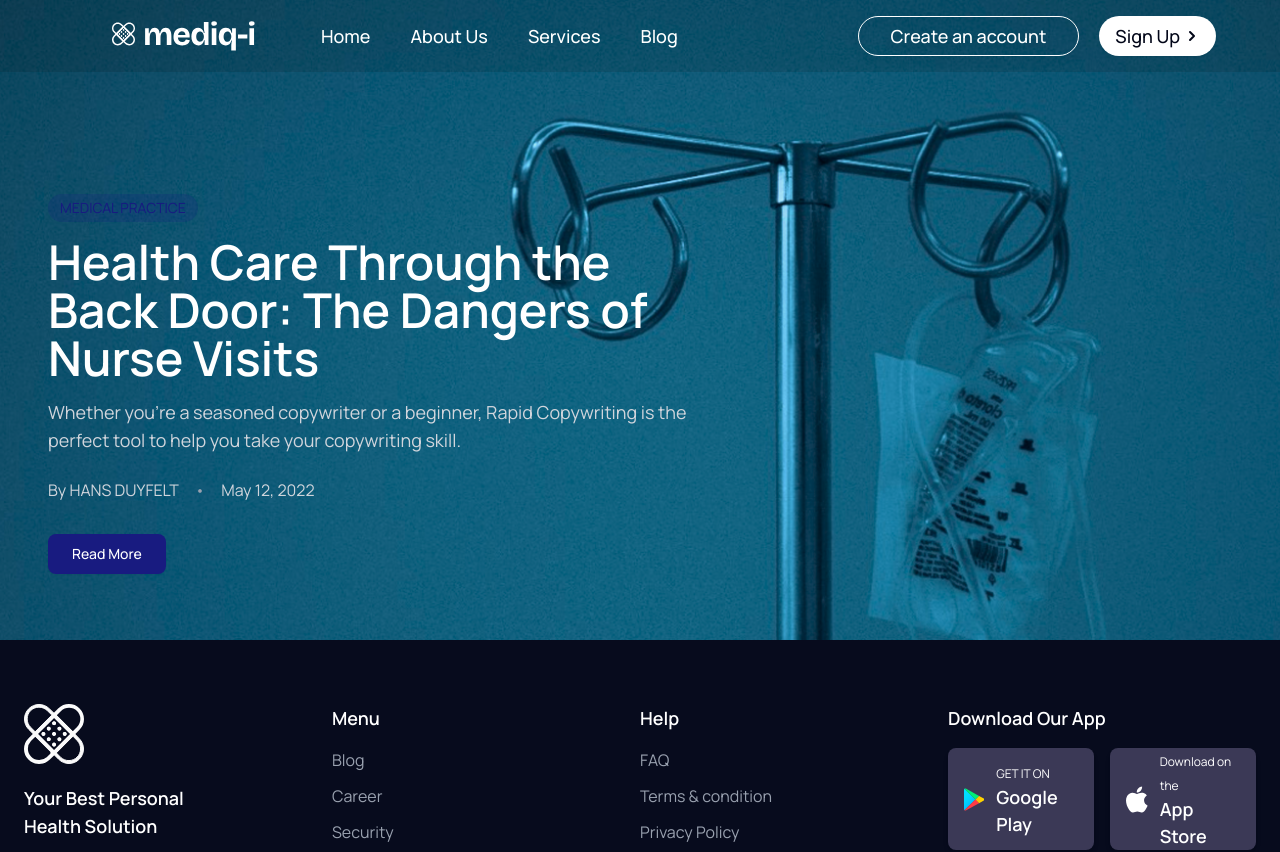
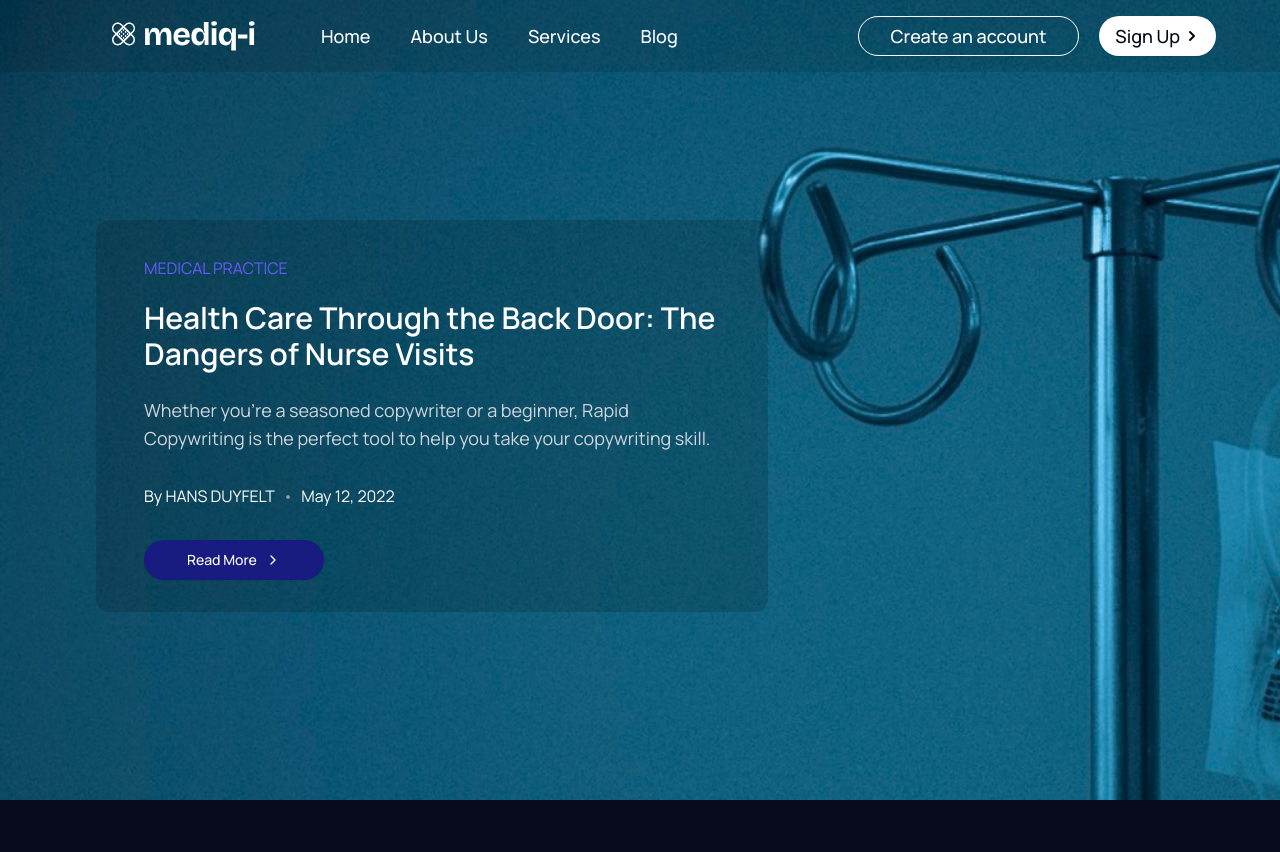
Before and after one commit to mediq-i/new-landing-page, a Next.js app: page /blog in a window 1280 px wide. Shown: the top 852 px of the page. Built offline with nearby package versions, Linux system fonts and the light colour scheme.

Commit message:
blog content done

```diff
--- a/src/components/blog-page-components/blog-header.tsx
+++ b/src/components/blog-page-components/blog-header.tsx
@@ -1,53 +1,41 @@
 import Link from "next/link";
 import { AnimateWrapper } from "@/helpers/animations/animateWrapper";
 import { Button } from "@/components/ui/button";
+import { ChevronRight } from "lucide-react";
 
 export default function BlogHero() {
   return (
-    <section className="relative min-h-[80vh] flex items-center">
-      {/* Background Image & Overlay */}
-      <div className="absolute inset-0 z-0">
-        <div className="absolute inset-0 bg-[#023047] mix-blend-multiply" />
-        <div
-          className="absolute inset-0 bg-gradient-to-r from-[#023047] via-[#023047]/80 to-transparent"
-          style={{
-            backgroundImage: `url('/images/blog-hero-bg.png')`,
-            backgroundSize: "cover",
-            backgroundPosition: "center",
-          }}
-        />
-      </div>
-
-      {/* Content */}
-      <div className="relative z-10 container mx-auto px-6 md:px-12 pt-32">
+    <section className="relative min-h-screen flex items-center pt-24 pb-16 pl-24 bg-[url(/images/blog-hero-bg.png)] bg-cover">
+      <div className="px-6 md:px-12 bg-blue-shade/70 max-w-2xl py-8 rounded-xl">
         <AnimateWrapper variant="fadeIn" className="max-w-2xl">
-          <span className="inline-block px-3 py-1 bg-primary/20 text-primary rounded-full text-sm mb-4">
+          <span className="inline-block py-1 text-purple-shade mb-4">
             MEDICAL PRACTICE
           </span>
 
-          <h1 className="text-3xl md:text-4xl lg:text-5xl font-semibold text-white mb-4">
+          <h1 className="text-2xl md:text-3xl font-semibold text-white mb-6">
             Health Care Through the Back Door: The Dangers of Nurse Visits
           </h1>
 
-          <p className="text-gray-300 text-lg mb-6">
+          <p className="text-gray-300 text-lg mb-8">
             Whether you're a seasoned copywriter or a beginner, Rapid
             Copywriting is the perfect tool to help you take your copywriting
             skill.
           </p>
 
-          <div className="flex items-center gap-4 mb-8">
-            <span className="text-gray-300">By HANS DUYFELT</span>
+          <div className="flex items-center gap-2 mb-8">
+            <span className="text-white">By HANS DUYFELT</span>
             <span className="text-gray-400">•</span>
-            <span className="text-gray-300">May 12, 2022</span>
+            <span className="text-white">May 12, 2022</span>
           </div>
 
           <Button
             variant="secondary"
-            size="lg"
-            className="bg-primary text-white hover:bg-primary/90"
+            className="bg-primary text-sm rounded-full text-white hover:bg-primary/90 py-5 w-[180px]"
             asChild
           >
-            <Link href="/blog/health-care-through-back-door">Read More</Link>
+            <Link href="/blog">
+              Read More <ChevronRight color="#fff" />
+            </Link>
           </Button>
         </AnimateWrapper>
       </div>
```
